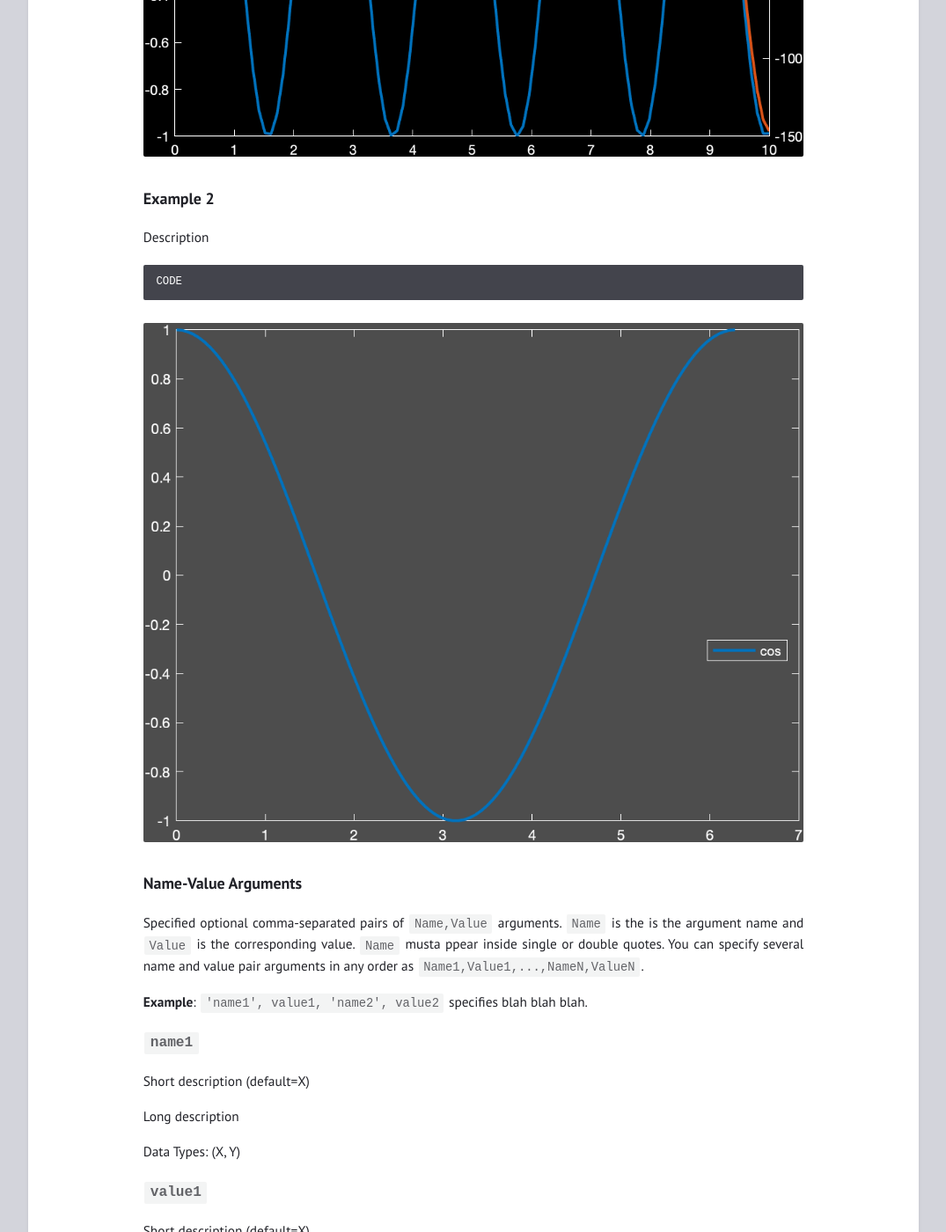
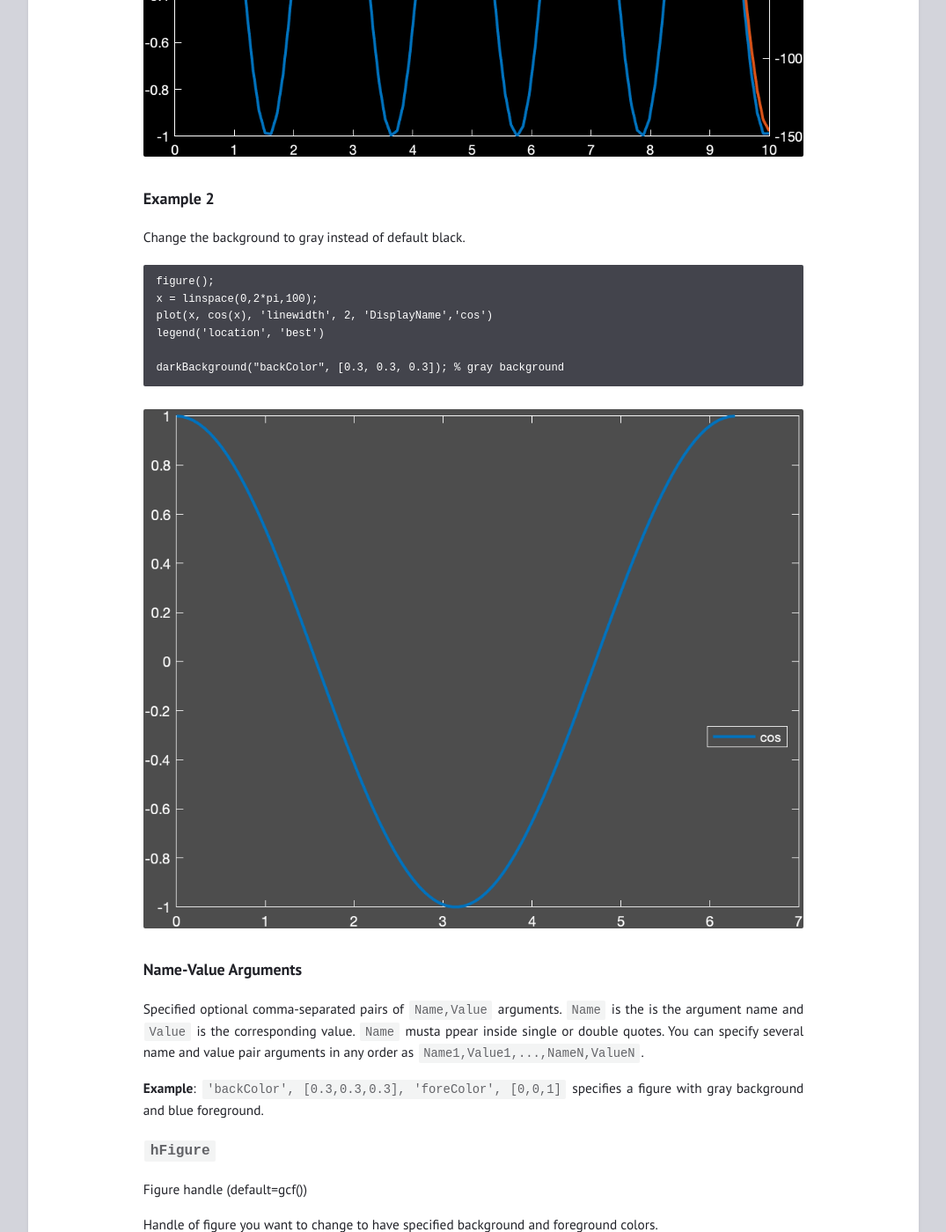
Before and after one commit to tulimid1/darkBackground_matlab, a Jekyll site: the page built from m-doc.md, in a window 1280 px wide and 1400 px high, scrolled down 1704 px. Shown: the whole window at 88% size, without its empty margins (102-1177 px from the left). Built offline with Jekyll 4.4.1, drawn with Linux system fonts in a browser that asks for light colours; some of the changed text lies outside the part shown.

Commit message:
Update m-doc.md

````diff
--- a/m-doc.md
+++ b/m-doc.md
@@ -43,9 +43,14 @@ Copied code from MATLAB `yyaxis` function example (but give it a dark background
 ![fig1](/assets/ex1.png)
 
 ### Example 2
-Description
+Change the background to gray instead of default black.
 
-    CODE
+    figure();
+    x = linspace(0,2*pi,100);
+    plot(x, cos(x), 'linewidth', 2, 'DisplayName','cos')
+    legend('location', 'best')
+
+    darkBackground("backColor", [0.3, 0.3, 0.3]); % gray background
 
 ![fig2](/assets/ex2.png)
 
@@ -53,16 +58,16 @@ Description
 
 Specified optional comma-separated pairs of ```Name,Value``` arguments. ```Name``` is the is the argument name and ```Value``` is the corresponding value. ```Name``` musta ppear inside single or double quotes. You can specify several name and value pair arguments in any order as ```Name1,Value1,...,NameN,ValueN```.
 
-**Example**: ```'name1', value1, 'name2', value2``` specifies blah blah blah.
+**Example**: ```'backColor', [0.3,0.3,0.3], 'foreColor', [0,0,1]``` specifies a figure with gray background and blue foreground.
 
-### ```name1```
-Short description (default=X)
+### ```hFigure```
+Figure handle (default=gcf())
 
-Long description
+Handle of figure you want to change to have specified background and foreground colors.
 
-Data Types: (X, Y)
+Data Types: (figure handle)
 
-### ```value1```
+### ```backColor```
 Short description (default=X)
 
 Long description
````
